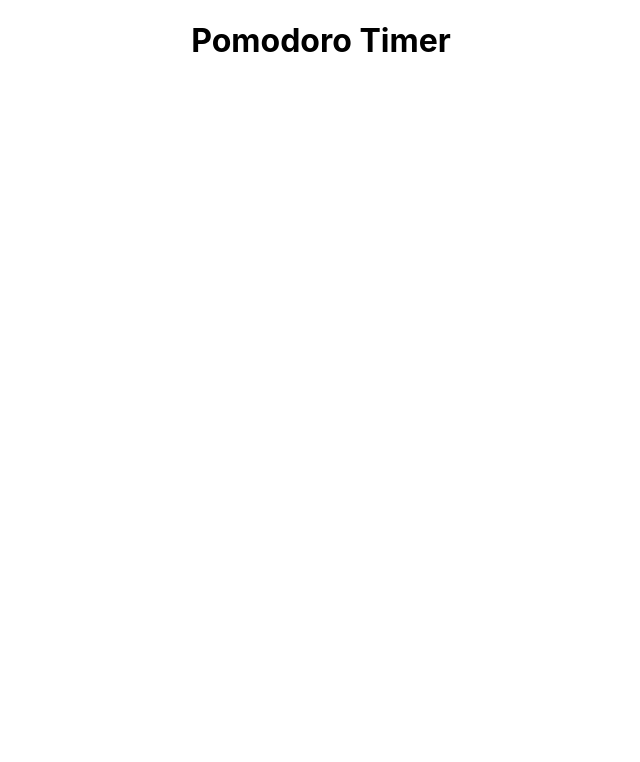
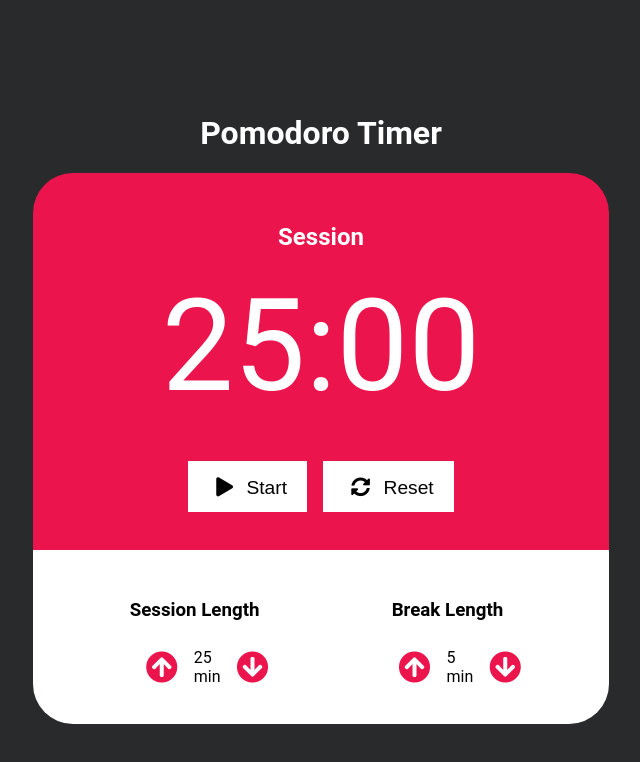
Before and after one commit to sheriallis/pomodoro-timer, a React app: page / in a window 1280 px wide. Shown: the whole page, without its empty margins (319-959 px from the left). Built offline with nearby package versions, Linux system fonts and the light colour scheme.

Commit message:
Implement UI design

```diff
--- a/public/index.html
+++ b/public/index.html
@@ -10,6 +10,10 @@
       user's mobile device or desktop. See https://developers.google.com/web/fundamentals/web-app-manifest/
     -->
     <link rel="manifest" href="%PUBLIC_URL%/manifest.json" />
+    <link
+    rel="stylesheet"
+    href="https://cdnjs.cloudflare.com/ajax/libs/font-awesome/5.8.2/css/all.min.css"
+  />
     <!--
       Notice the use of %PUBLIC_URL% in the tags above.
       It will be replaced with the URL of the `public` folder during the build.
--- a/src/index.js
+++ b/src/index.js
@@ -4,8 +4,53 @@ import './styles.css';
 
 function App() {
   return (
-    <div className="App">
+    <div id="App">
       <h1>Pomodoro Timer</h1>
+      <div id="timer-container">
+        <header className="flex-center">
+          <h2 id="timer-label">Session</h2>
+          <div id="time-left">25:00</div>
+          <div className="wrapper">
+            <button id="start_stop">
+              <i className="fas fa-play" /> Start
+            </button>
+            <button id="reset">
+              <i className="fas fa-sync-alt" /> Reset
+            </button>
+          </div>
+        </header>
+        <footer>
+          <div className="time-adjust-wrapper">
+            <h3 id="break-label">Session Length</h3>
+            <div class="adjust-time">
+              <span id="session-increment">
+                <i className="fas fa-arrow-circle-up" />
+              </span>
+              <p>
+                <span id="session-length"> 25</span> min
+              </p>
+              <span id="session-decrement">
+                <i className="fas fa-arrow-circle-down" />
+              </span>
+            </div>
+          </div>
+
+          <div className="time-adjust-wrapper">
+            <h3 id="session-label">Break Length</h3>
+            <div className="adjust-time">
+              <span id="break-increment">
+                <i className="fas fa-arrow-circle-up" />
+              </span>
+              <p>
+                <span id="break-length"> 5</span> min
+              </p>
+              <span id="break-decrement">
+                <i className="fas fa-arrow-circle-down" />
+              </span>
+            </div>
+          </div>
+        </footer>
+      </div>
     </div>
   );
 }
--- a/src/styles.css
+++ b/src/styles.css
@@ -1,17 +1,100 @@
-body {
-  margin: 0;
-  font-family: -apple-system, BlinkMacSystemFont, "Segoe UI", "Roboto", "Oxygen",
-    "Ubuntu", "Cantarell", "Fira Sans", "Droid Sans", "Helvetica Neue",
-    sans-serif;
-  -webkit-font-smoothing: antialiased;
-  -moz-osx-font-smoothing: grayscale;
+html {
+  box-sizing: border-box;
+}
+*,
+*:before,
+*:after {
+  box-sizing: inherit;
 }
 
-code {
-  font-family: source-code-pro, Menlo, Monaco, Consolas, "Courier New",
-    monospace;
+body {
+  font-family: "Roboto", sans-serif;
+  display: flex;
+  justify-content: center;
+  align-items: center;
+  height: 100vh;
+  background-color: #292a2b;
 }
 
-.App {
+.flex-center {
+  display: flex;
+  justify-content: center;
+  align-items: center;
+}
+
+h1,
+h2 {
   text-align: center;
+  color: #fff;
 }
+
+#time-left {
+  font-size: 8rem;
+}
+
+#start_stop,
+#reset {
+  margin-top: 40px;
+}
+
+button {
+  font-size: 1.2rem;
+  background-color: #fff;
+  border: none;
+  padding: 8px 20px;
+  margin: 8px;
+}
+
+#timer-container header {
+  padding: 30px;
+  flex-direction: column;
+  background-color: #eb144c;
+  color: #fff;
+  border-radius: 40px 40px 0 0;
+}
+
+.fas {
+  padding: 8px;
+}
+
+.fa-arrow-circle-down,
+.fa-arrow-circle-up {
+  font-size: 2rem;
+  color: #eb144c;
+}
+
+.adjust-time {
+  display: flex;
+  justify-content: space-between;
+  align-items: center;
+  width: 45%;
+}
+
+footer {
+  display: flex;
+  justify-content: center;
+  padding: 30px;
+  border-radius: 0 0 40px 40px;
+  background-color: #fff;
+}
+
+#timer-container {
+  width: 45vw;
+}
+
+.time-adjust-wrapper {
+  width: 49%;
+  display: flex;
+  flex-direction: column;
+  justify-content: center;
+  align-items: center;
+}
+
+.fa-arrow-circle-up:hover,
+.fa-arrow-circle-down:hover {
+  color: #134da0;
+}
+
+p {
+  margin: 8px;
+}
```
